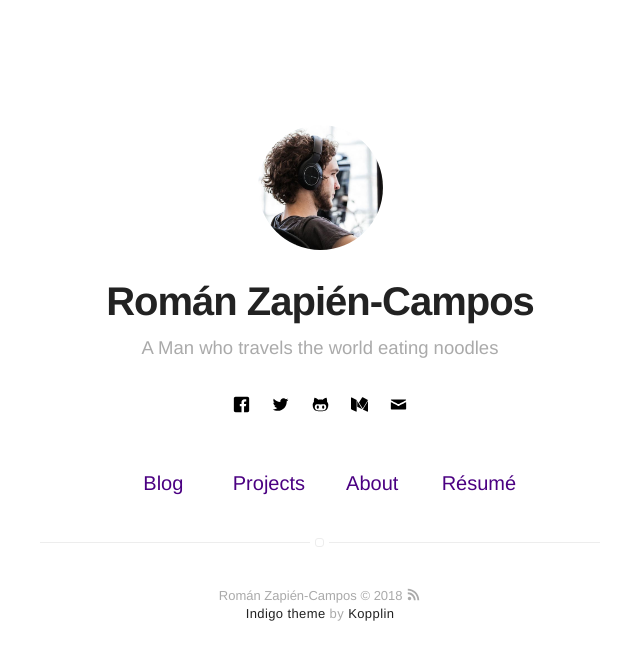
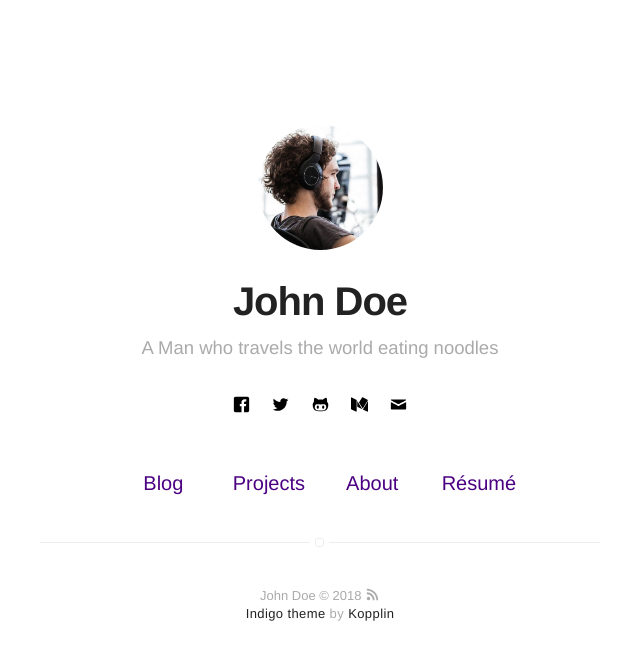
Before and after one commit to romanzapien/romanzapien.github.io, a Jekyll site: the page built from index.html, in a window 1280 px wide. Shown: the top 660 px of the page, without its empty margins (320-960 px from the left). Built offline with Jekyll 4.4.1, drawn with Linux system fonts in a browser that asks for light colours.

Commit message:
Update _config.yml

```diff
--- a/_config.yml
+++ b/_config.yml
@@ -1,5 +1,5 @@
 # main text of home
-name: Román Zapién-Campos
+name: John Doe
 bio: A Man who travels the world eating noodles
 
 # twitter summary info
```
